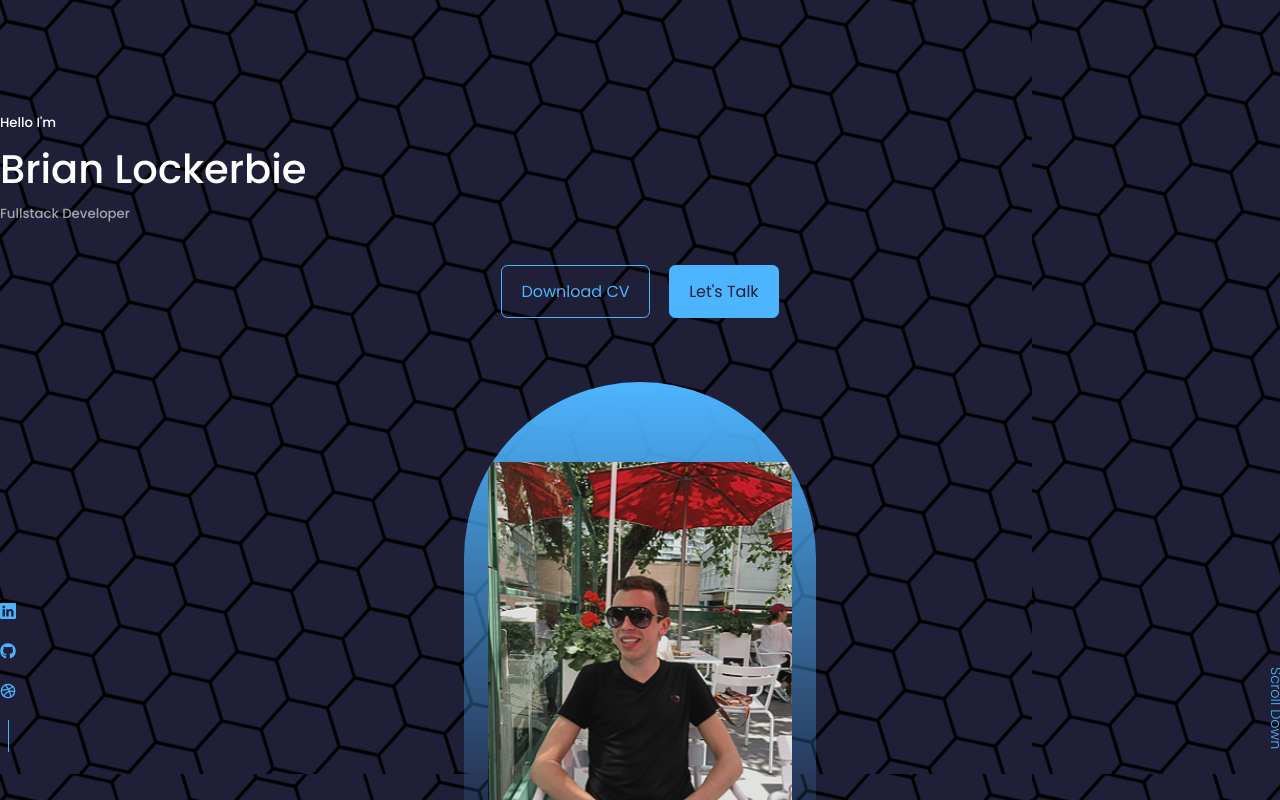
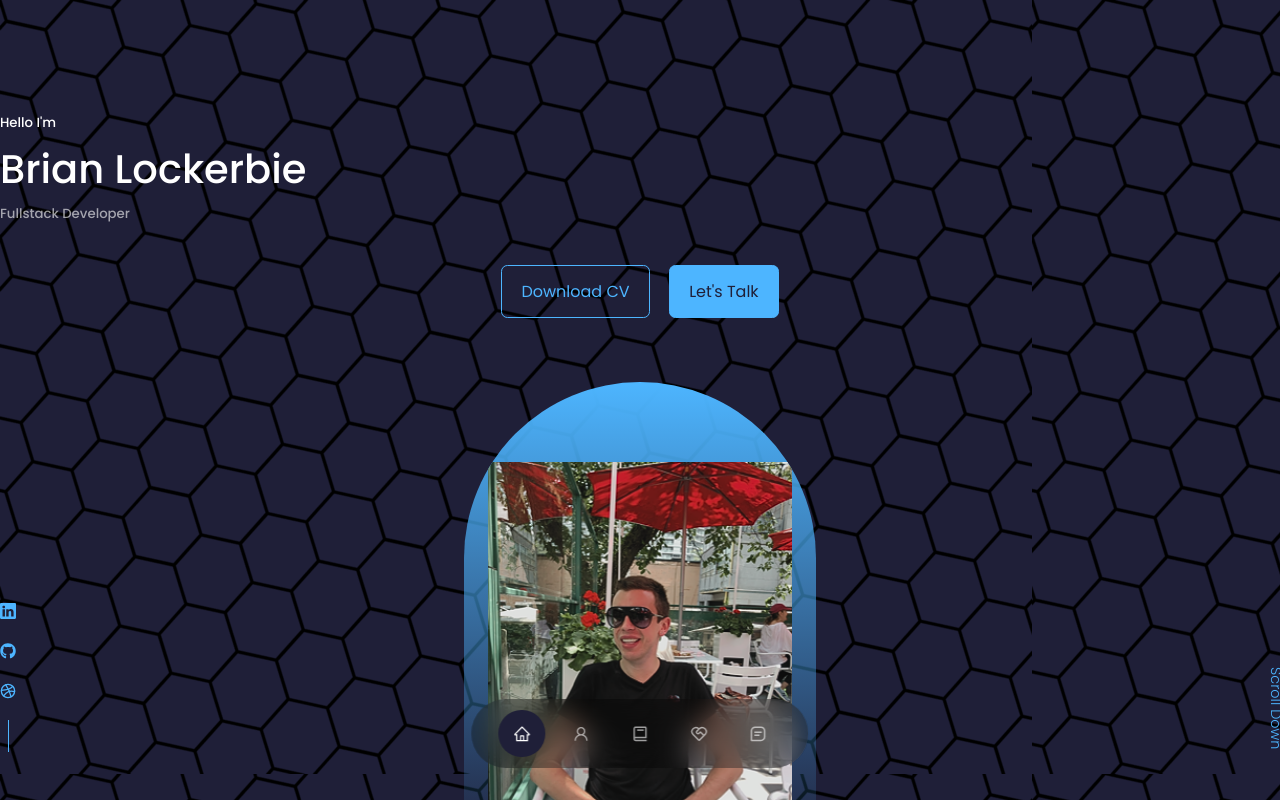
Before and after one commit to brianlockerbie/brianlockerbie.github.io, a React (Create React App) app: page / in a window 1280 px wide. Shown: the top 800 px of the page. Built offline with nearby package versions, Linux system fonts and the light colour scheme.

Commit message:
added active floating nav component

```diff
--- a/src/components/nav/Nav.jsx
+++ b/src/components/nav/Nav.jsx
@@ -5,15 +5,17 @@ import {AiOutlineUser} from 'react-icons/ai'
 import {BiBook} from 'react-icons/bi'
 import {RiServiceLine} from 'react-icons/ri'
 import {BiMessageSquareDetail} from 'react-icons/bi'
+import {useState} from 'react'
 
 const Nav = () => {
+  const [activeNav, setActiveNav] = useState('#')
   return (
     <nav>
-      <a href="#"><AiOutlineHome/></a>
-      <a href="#about"><AiOutlineUser/></a>
-      <a href="#experience"><BiBook/></a>
-      <a href="#services"><RiServiceLine/></a>
-      <a href="#contact"><BiMessageSquareDetail/></a>
+      <a href="#" onClick={() => setActiveNav('#')} className={activeNav === '#' ? 'active' : ''}><AiOutlineHome/></a>
+      <a href="#about" onClick={() => setActiveNav('#about')} className={activeNav === '#about' ? 'active' : ''}><AiOutlineUser/></a>
+      <a href="#experience" onClick={() => setActiveNav('#experience')} className={activeNav === '#experience' ? 'active' : ''}><BiBook/></a>
+      <a href="#services" onClick={() => setActiveNav('#services')} className={activeNav === '#services' ? 'active' : ''}><RiServiceLine/></a>
+      <a href="#contact" onClick={() => setActiveNav('#contact')} className={activeNav === '#contact' ? 'active' : ''}><BiMessageSquareDetail/></a>
     </nav>
   )
 }
--- a/src/components/nav/nav.css
+++ b/src/components/nav/nav.css
@@ -0,0 +1,33 @@
+nav {
+    background: rgba(0, 0, 0, 0.3);
+    width: max-content;
+    display: block;
+    padding: 0.7rem 1.7rem;
+    z-index: 2;
+    position: fixed;
+    left: 50%;
+    transform: translateX(-50%);
+    bottom: 2rem;
+    display: flex;
+    gap: 0.8rem;
+    border-radius: 3rem;
+    backdrop-filter: blur(15px);
+}
+
+nav a {
+    background: transparent;
+    padding: 0.9rem;
+    border-radius: 50%;
+    display: flex;
+    color: var(--color-light);
+    font-size: 1.1rem;
+}
+
+nav a:hover {
+    background: rgba(0, 0, 0, 0.3);
+}
+
+nav a.active {
+    background: var(--color-bg);
+    color: var(--color-white);
+}
```
